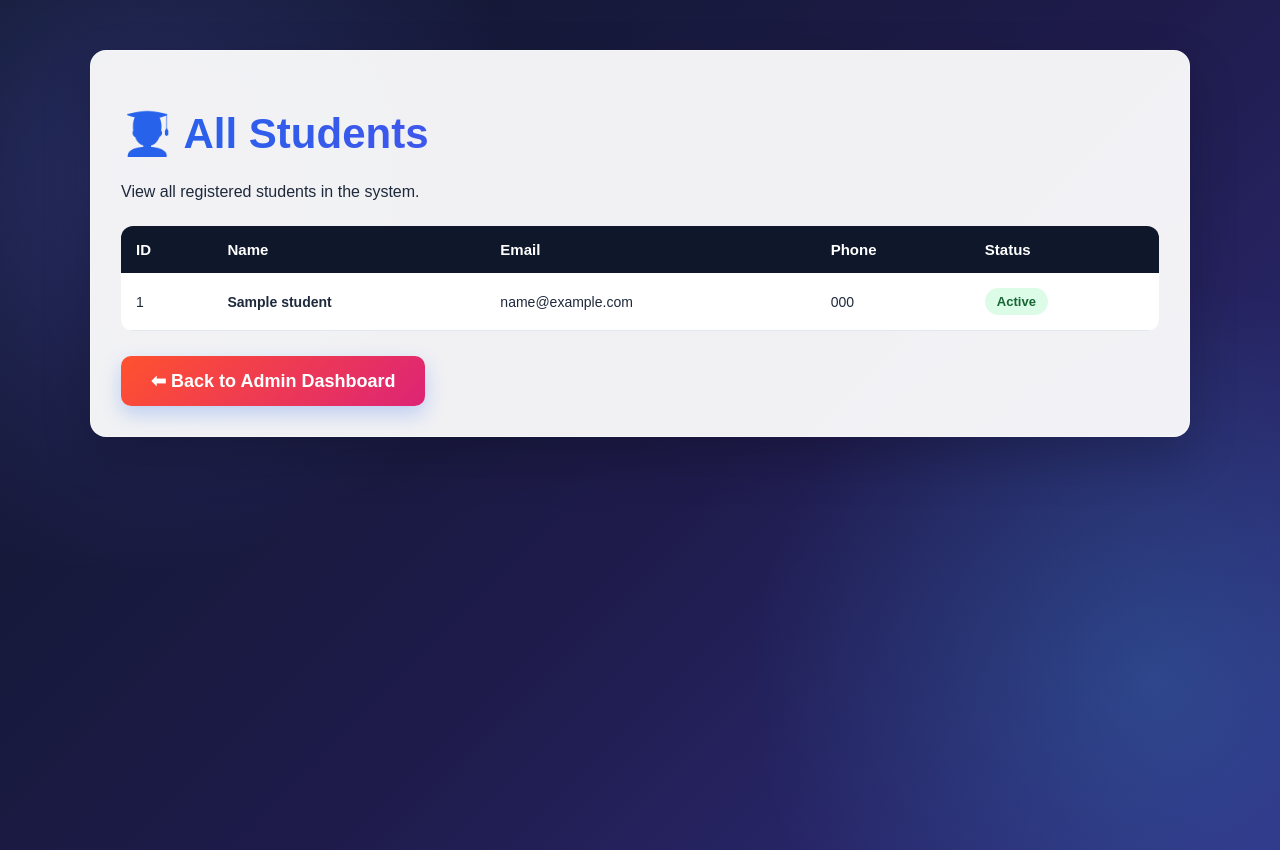
After one commit to Sum332/online-quiz-management-system, a Python web app: template templates/admin_students.html in a window 1280 px wide. The commit adds this page. Run offline with Jinja, Linux system fonts and the light colour scheme; the template is opened without the code that fills it: most values are stand-ins (such as "Sample title", 1, 10 or a date in 2020).

Commit message:
Updated admin dashboard and results page

```diff
--- a/static/style.css
+++ b/static/style.css
@@ -1093,3 +1093,128 @@ select:focus {
     height: 18px;
     flex-shrink: 0;
 }
+/* ================================
+   Admin Students Table
+================================ */
+
+.table-wrapper {
+    width: 100%;
+    overflow-x: auto;
+    margin-top: 25px;
+}
+
+.students-table {
+    width: 100%;
+    border-collapse: collapse;
+    background: #ffffff;
+    border-radius: 12px;
+    overflow: hidden;
+}
+
+.students-table th {
+    background: #0f172a;
+    color: #ffffff;
+    padding: 15px;
+    text-align: left;
+    font-size: 15px;
+}
+
+.students-table td {
+    padding: 15px;
+    border-bottom: 1px solid #e2e8f0;
+    font-size: 14px;
+}
+
+.students-table tbody tr:hover {
+    background: #f8fafc;
+}
+
+.student-name {
+    font-weight: 600;
+    color: #1e293b;
+}
+
+.status-badge {
+    display: inline-block;
+    background: #dcfce7;
+    color: #166534;
+    padding: 6px 12px;
+    border-radius: 20px;
+    font-size: 13px;
+    font-weight: 600;
+    text-transform: capitalize;
+}
+
+.back-button {
+    margin-top: 25px;
+}
+
+.empty-message {
+    margin-top: 20px;
+    color: #64748b;
+}
+/* ================================
+   Admin Results Table
+================================ */
+
+.results-table {
+    width: 100%;
+    border-collapse: collapse;
+    background: #ffffff;
+    border-radius: 12px;
+    overflow: hidden;
+    margin-top: 25px;
+}
+
+.results-table th {
+    background: #0f172a;
+    color: #ffffff;
+    padding: 15px;
+    text-align: left;
+    font-size: 15px;
+}
+
+.results-table td {
+    padding: 15px;
+    border-bottom: 1px solid #e2e8f0;
+    font-size: 14px;
+}
+
+.results-table tbody tr:hover {
+    background: #f8fafc;
+}
+
+.results-table tbody tr:last-child td {
+    border-bottom: none;
+}
+
+.results-table .student-name {
+    font-weight: 600;
+    color: #1e293b;
+}
+
+.results-table .score {
+    font-weight: 700;
+    color: #2563eb;
+}
+
+.results-table th:first-child,
+.results-table td:first-child {
+    text-align: center;
+}
+
+.results-table th:nth-child(4),
+.results-table td:nth-child(4),
+.results-table th:nth-child(5),
+.results-table td:nth-child(5) {
+    text-align: center;
+}
+
+.empty-message {
+    margin-top: 20px;
+    color: #64748b;
+}
+
+.back-button {
+    margin-top: 25px;
+}
--- /dev/null
+++ b/templates/admin_students.html
@@ -0,0 +1,82 @@
+<!DOCTYPE html>
+<html lang="en">
+<head>
+    <meta charset="UTF-8">
+    <meta name="viewport" content="width=device-width, initial-scale=1.0">
+
+    <title>All Students - Online Quiz Management System</title>
+
+    <link rel="stylesheet"
+          href="{{ url_for('static', filename='style.css') }}">
+</head>
+
+<body>
+
+<div class="container">
+
+    <div class="card">
+
+        <h1>👨‍🎓 All Students</h1>
+        <p>View all registered students in the system.</p>
+
+        {% if students %}
+
+        <div class="table-wrapper">
+
+            <table class="students-table">
+
+                <thead>
+                    <tr>
+                        <th>ID</th>
+                        <th>Name</th>
+                        <th>Email</th>
+                        <th>Phone</th>
+                        <th>Status</th>
+                    </tr>
+                </thead>
+
+                <tbody>
+
+                    {% for student in students %}
+
+                    <tr>
+                        <td>{{ student.id }}</td>
+                        <td class="student-name">{{ student.name }}</td>
+                        <td>{{ student.email }}</td>
+                        <td>{{ student.phone }}</td>
+
+                        <td>
+                            <span class="status-badge">
+                                {{ student.admin_status }}
+                            </span>
+                        </td>
+                    </tr>
+
+                    {% endfor %}
+
+                </tbody>
+
+            </table>
+
+        </div>
+
+        {% else %}
+
+        <p class="empty-message">
+            No students registered.
+        </p>
+
+        {% endif %}
+
+        <div class="back-button">
+            <a href="/admin" class="btn">
+                ⬅ Back to Admin Dashboard
+            </a>
+        </div>
+
+    </div>
+
+</div>
+
+</body>
+</html>
```
Also changed, not shown: app.py (+28 -0 lines), templates/admin.html (+63 -24 lines), templates/admin_results.html (+39 -9 lines).
